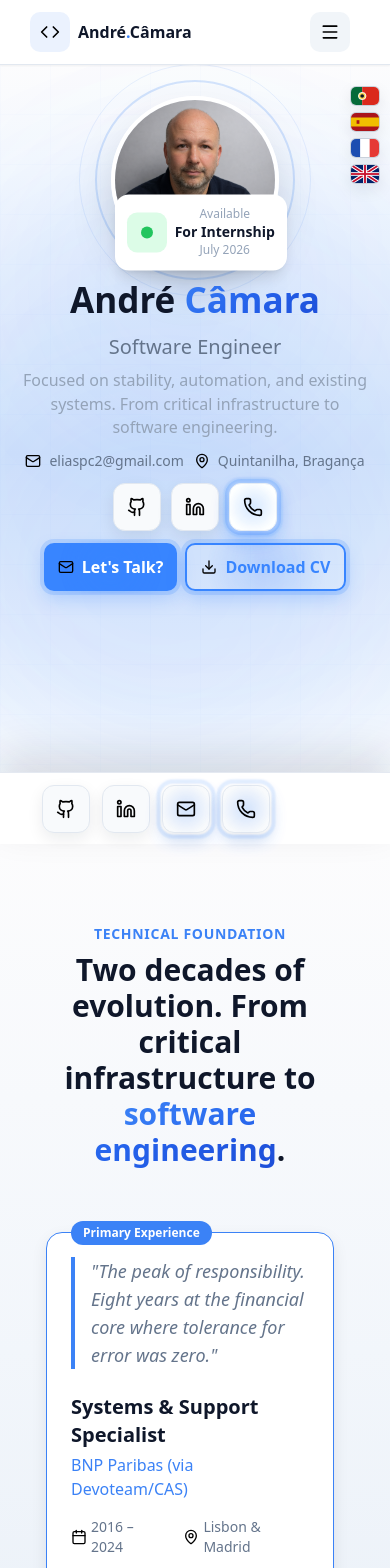
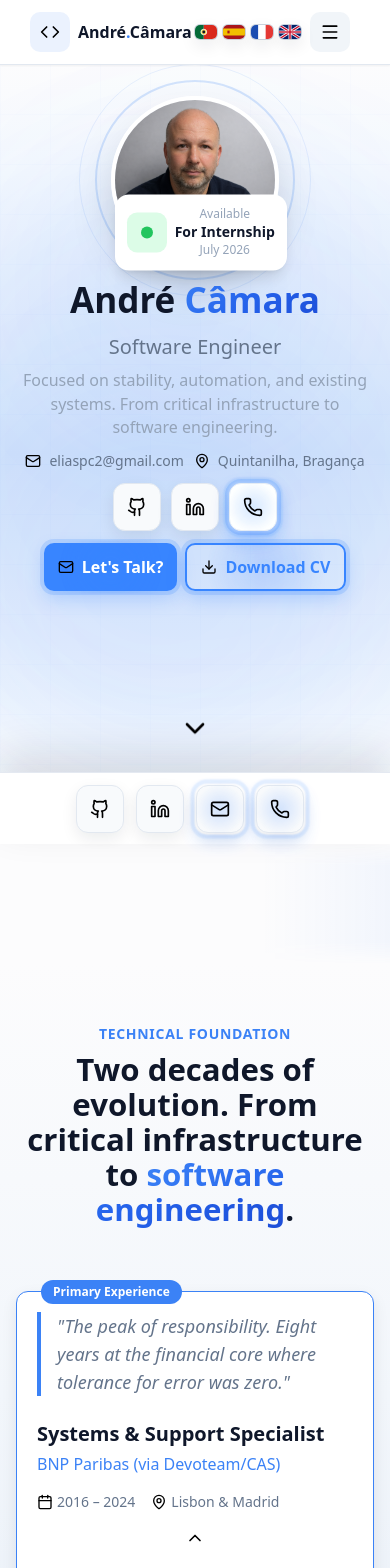
Before and after one commit to eliaspc2/OnlineCV, a React (Vite) app: page / in a window 390 px wide. Shown: the top 1568 px of the page. Built offline with nearby package versions, Linux system fonts and the light colour scheme.

Commit message:
Refine dock behavior and mobile layout

```diff
--- a/public/sw.js
+++ b/public/sw.js
@@ -1,4 +1,4 @@
-const CACHE_NAME = 'json-site-v40';
+const CACHE_NAME = 'json-site-v41';
 const scopeUrl = new URL(self.registration.scope);
 const BASE_PATH = scopeUrl.pathname.endsWith('/') ? scopeUrl.pathname : `${scopeUrl.pathname}/`;
 const INDEX_URL = new URL(`${BASE_PATH}index.html`, scopeUrl.origin).toString();
--- a/src/App.tsx
+++ b/src/App.tsx
@@ -4,7 +4,7 @@ import { validateConfig, type ClassPresetGroup, type Config } from './validator'
 
 const STORAGE_KEY = 'json-site-lang';
 const DEFAULT_STRINGS_FILE = 'data/uk-en.json';
-const APP_BUILD_VERSION = '2026-06-20.6';
+const APP_BUILD_VERSION = '2026-06-21.1';
 const DATA_CACHE_KEY = APP_BUILD_VERSION;
 
 const FOOTER_DOCUMENT_LINKS = [
@@ -449,7 +449,7 @@ export default function App() {
         classKeys: classKeysFile
           ? withCacheVersion(toPublicUrlIfRelative(classKeysFile) || toPublicUrl(classKeysFile))
           : 'inline',
-        serviceWorker: 'json-site-v40'
+        serviceWorker: 'json-site-v41'
       });
       setClassPresetTree(classTree || {});
       setClassPresetMap(flattenClassPresets(classTree));
@@ -683,8 +683,15 @@ export default function App() {
     let manualFooterDockScrollY = 0;
     let footerDockPinnedDuringNavigation = false;
     let footerDockNavigationTimer: number | undefined;
+    const canExpandFooterDock = () => !window.matchMedia('(max-width: 480px)').matches;
     const updateFooterDockState = () => {
       if (!footerElement) return;
+      if (!canExpandFooterDock()) {
+        footerDockPinnedDuringNavigation = false;
+        footerDockMode = 'manual-closed';
+        document.body.classList.remove('footer-dock-expanded');
+        return;
+      }
       if (footerDockPinnedDuringNavigation) {
         document.body.classList.add('footer-dock-expanded');
         return;
@@ -697,6 +704,12 @@ export default function App() {
         }
         footerDockMode = 'auto';
       }
+      const scrollRoot = document.scrollingElement || document.documentElement;
+      const maxScroll = Math.max(1, scrollRoot.scrollHeight - window.innerHeight);
+      const remaining = maxScroll - window.scrollY;
+      const isExpanded = document.body.classList.contains('footer-dock-expanded');
+      const shouldExpand = isExpanded ? remaining < 500 : remaining < 80;
+      document.body.classList.toggle('footer-dock-expanded', shouldExpand);
       if (footerDockMode === 'manual-open') {
         const moved = Math.abs(window.scrollY - manualFooterDockScrollY);
         if (moved < 120) {
@@ -705,12 +718,6 @@ export default function App() {
         }
         footerDockMode = 'auto';
       }
-      const scrollRoot = document.scrollingElement || document.documentElement;
-      const maxScroll = Math.max(1, scrollRoot.scrollHeight - window.innerHeight);
-      const remaining = maxScroll - window.scrollY;
-      const isExpanded = document.body.classList.contains('footer-dock-expanded');
-      const shouldExpand = isExpanded ? remaining < 500 : remaining < 80;
-      document.body.classList.toggle('footer-dock-expanded', shouldExpand);
     };
     const footerBrand = footerElement?.querySelector(
       '.grid > :first-child > div:first-child'
@@ -757,6 +764,7 @@ export default function App() {
       const target = event.target as HTMLElement | null;
       if (!target || footerBrand?.contains(target)) return;
       if (target.closest('a, button, input, select, textarea, [role="button"]')) return;
+      if (!canExpandFooterDock()) return;
       toggleFooterDock(event);
     };
     if (footerBrand) {
--- a/src/cta-actions.css
+++ b/src/cta-actions.css
@@ -409,7 +409,7 @@ body.footer-dock-expanded #site-footer .footer-doc-links a {
     transform 180ms ease;
 }
 
-body.footer-dock-expanded #site-footer .footer-doc-links a[href$="cv-andre-camara.pdf"],
+#site-footer .footer-doc-links a[href$="cv-andre-camara.pdf"],
 #contact a[href$="cv-andre-camara.pdf"] > div:first-child {
   --cta-pulse-shadow: rgba(59, 130, 246, 0.26);
   --cta-pulse-ring: rgba(59, 130, 246, 0.18);
@@ -419,7 +419,7 @@ body.footer-dock-expanded #site-footer .footer-doc-links a[href$="cv-andre-camar
   animation: cta-attention-pulse 2.8s ease-in-out infinite;
 }
 
-body.footer-dock-expanded #site-footer .footer-doc-links a[href$="cv-andre-camara.pdf"]::after,
+#site-footer .footer-doc-links a[href$="cv-andre-camara.pdf"]::after,
 #contact a[href$="cv-andre-camara.pdf"] > div:first-child::after {
   content: "";
   pointer-events: none;
@@ -453,6 +453,15 @@ body.footer-dock-expanded #site-footer .footer-doc-links a:hover {
 
   body:not(.footer-dock-expanded) #site-footer .grid > :first-child > div:first-child {
     display: none;
+  }
+
+  body:not(.footer-dock-expanded) #site-footer .grid > :first-child {
+    grid-template-columns: 1fr;
+  }
+
+  body:not(.footer-dock-expanded) #site-footer .grid > :first-child > div:last-child {
+    grid-column: 1;
+    justify-self: center;
   }
 
   body:not(.footer-dock-expanded) #site-footer .grid > :first-child,
--- a/src/main.tsx
+++ b/src/main.tsx
@@ -5,6 +5,7 @@ import './section-gradients.css';
 import './mobile-hero.css';
 import './scroll-notes.css';
 import './cta-actions.css';
+import './mobile-polish.css';
 import App from './App';
 
 const root = document.getElementById('root');
--- a/src/mobile-hero.css
+++ b/src/mobile-hero.css
@@ -1,3 +1,10 @@
+/* Keep the first-screen cue clear of the fixed dock at every viewport size. */
+#hero > button[data-scroll-to='about'] {
+  bottom: calc(var(--footer-dock-height, 5rem) + 1.25rem);
+  margin-left: -1rem;
+  z-index: 20;
+}
+
 @media (max-width: 767px) {
   #hero {
     min-height: calc(100svh - 4rem);
@@ -52,7 +59,13 @@
   }
 
   #hero > button[data-scroll-to='about'] {
-    display: none;
+    display: flex;
+    align-items: center;
+    justify-content: center;
+    width: 2.75rem;
+    height: 2.75rem;
+    bottom: calc(var(--footer-dock-height, 4.5rem) + 0.75rem);
+    margin-left: -1.375rem;
   }
 }
 
--- /dev/null
+++ b/src/mobile-polish.css
@@ -0,0 +1,66 @@
+@media (max-width: 767px) {
+  .section-padding {
+    padding: 3.75rem 1rem !important;
+  }
+
+  :is(#experience, #skills, #mindset, #summary, #now, #contact) > .container-custom {
+    width: 100%;
+    padding-inline: 0 !important;
+  }
+
+  :is(#experience, #skills, #mindset, #summary, #now, #contact) h2 {
+    font-size: clamp(1.75rem, 8vw, 2.125rem) !important;
+    line-height: 1.12 !important;
+  }
+
+  :is(#experience, #skills, #mindset, #summary, #now, #contact) h2 + p {
+    font-size: 1rem;
+    line-height: 1.55;
+  }
+
+  #experience [data-accordion-item] {
+    padding: 1.25rem;
+    border-radius: 0.75rem;
+  }
+
+  :is(#skills, #summary) [data-accordion-item],
+  #mindset .rounded-2xl {
+    border-radius: 0.75rem;
+  }
+
+  #mindset .p-6 {
+    padding: 1.25rem;
+  }
+
+  .lang-switcher {
+    top: 1.5rem !important;
+    right: 5.5rem !important;
+    bottom: auto !important;
+    flex-direction: row !important;
+    gap: 0.25rem !important;
+  }
+
+  .lang-btn {
+    width: 1.5rem !important;
+    height: 1rem !important;
+    border-radius: 0.25rem;
+  }
+
+  .lang-btn img {
+    border-radius: 0.2rem;
+  }
+}
+
+@media (max-width: 350px) {
+  .section-padding {
+    padding-inline: 0.75rem !important;
+  }
+
+  nav [data-scroll-to='hero'] > span {
+    display: none;
+  }
+
+  .lang-switcher {
+    right: 5rem !important;
+  }
+}
```
